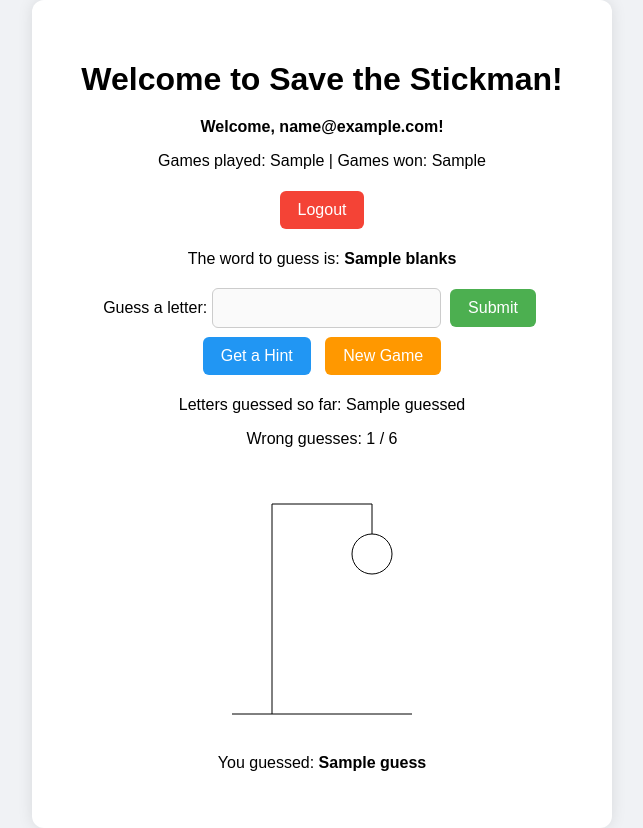
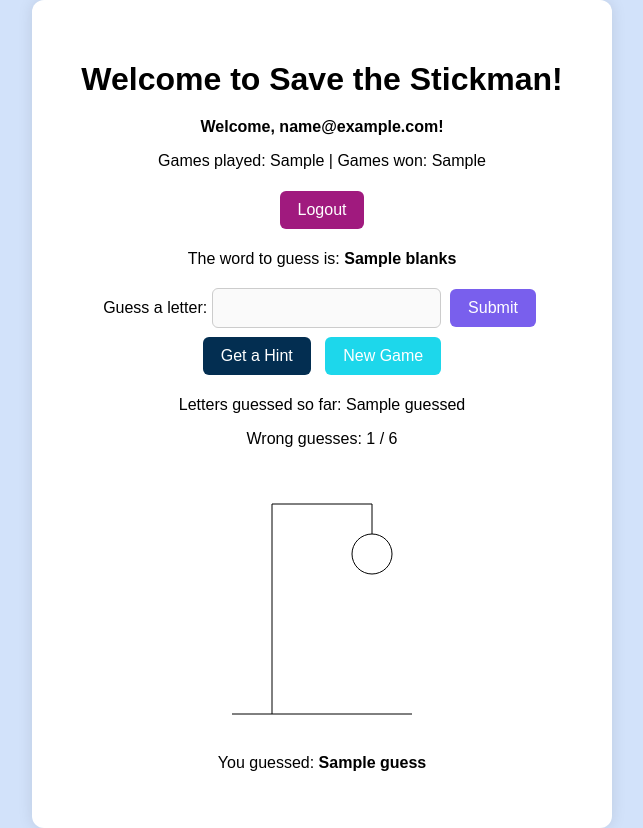
Before and after one commit to elenekhutsishvili/save-the-stickman, a Flask app: template app/templates/index.html in a window 1280 px wide. Shown: the whole page, without its empty margins (318-961 px from the left). Run offline with Flask 3, Linux system fonts and the light colour scheme; a user stored in the database is signed in; the template is opened without the code that fills it: values that come from a table or form of the project are taken from there, most other values are stand-ins (such as "Sample title", 1, 10 or a date in 2020).

Commit message:
frontend changes

```diff
--- a/app/static/style.css
+++ b/app/static/style.css
@@ -2,8 +2,8 @@
 /* style.css */
 
 body {
-    font-family: 'Poppins', sans-serif;
-    background-color: #f0f2f5;
+    font-family: 'Manrope', sans-serif;
+    background-color: #d2e2fa;
     display: flex;
     justify-content: center;
     align-items: center;
@@ -41,6 +41,7 @@ input[type="text"], input[type="password"] {
     font-size: 1rem;
     border: 1px solid #ccc;
     border-radius: 6px;
+    font-family: 'Manrope', sans-serif;
 }
 
 button, input[type="submit"] {
@@ -48,16 +49,18 @@ button, input[type="submit"] {
     font-size: 1rem;
     border: none;
     border-radius: 6px;
-    background-color: #4CAF50; /* default: green */
+    background-color: #795fed; /* default: green */
     color: white;
     cursor: pointer;
     transition: background-color 0.3s, transform 0.2s;
     width: auto; /* ❗ Make button normal width */
     margin: 5px;
+    font-family: 'Manrope', sans-serif; /* 🔥 Add this line */
+
 }
 
 button:hover, input[type="submit"]:hover {
-    background-color: #45a049;
+    background-color: #6140cb;
     transform: scale(1.05);
 }
 
@@ -65,28 +68,31 @@ button:hover, input[type="submit"]:hover {
     font-size: 1.8rem;
     letter-spacing: 8px;
     margin-bottom: 20px;
+    font-family: 'Manrope', sans-serif;
 }
 
 .game-message {
     font-size: 1.5rem;
     color: red;
     margin-top: 20px;
+    font-family: 'Manrope', sans-serif;
 }
 
 .stickman {
     font-size: 3rem;
     margin-top: 30px;
+    font-family: 'Manrope', sans-serif;
 }
 
 /* Special buttons */
 .logout-button {
-    background-color: #f44336; /* red for logout */
+    background-color: #a01a7e; /* red for logout */
 }
 
 .hint-button {
-    background-color: #2196F3; /* blue for hint */
+    background-color: #032e51; /* blue for hint */
 }
 
 .newgame-button {
-    background-color: #ff9800; /* orange for new game */
+    background-color: #1dd7eb; /* orange for new game */
 }
--- a/app/templates/index.html
+++ b/app/templates/index.html
@@ -3,6 +3,7 @@
 <head>
     <title>Save the Stickman</title>
     <link rel="stylesheet" href="{{ url_for('static', filename='style.css') }}">
+    <link href="https://fonts.googleapis.com/css2?family=Poppins&display=swap" rel="stylesheet">
 </head>
 <body>
     <div class="container">
@@ -30,12 +31,13 @@
     <button type="submit" {% if status != 'playing' %}disabled{% endif %}>Submit</button>
 </form>
 
+    <!-- hint button -->
 <form action="/hint" method="get">
     <button type="submit" class="hint-button"
     {% if status != 'playing' or session['hint_used'] %}disabled{% endif %}>Get a Hint</button>
 </form>
 
-    <!-- reset button-->
+    <!-- new game button-->
 <form action="/reset" method="get">
     <button type="submit" class="newgame-button">New Game</button>
 </form>
@@ -44,13 +46,13 @@
 {% if status == 'win' %}
     <h2 style="color: green;">🎉 You guessed the word! You win! 🎉</h2>
 {% elif status == 'lose' %}
-    <h2 style="color: red;">💀 Game Over! The word was: {{ word }}</h2>
+    <h2 style="color: red;">😕 Game Over! The word was: {{ word }}</h2>
 {% endif %}
 
-    <!-- Show guessed letters -->
+    <!-- Show guessed letters and wrong counts-->
 {% if guessed %}
     <p>Letters guessed so far: {{ guessed | join(', ') }}</p>
-    <p>Wrong guesses: {{ session['wrong'] }} / 6</p> <!-- show wrong guess count-->
+    <p>Wrong guesses: {{ session['wrong'] }} / 6</p>
 
 {% endif %}
 
--- a/app/templates/login.html
+++ b/app/templates/login.html
@@ -4,6 +4,7 @@
     <title>Login to Save the Stickman</title>
     <!-- Link to your CSS for styling -->
     <link rel="stylesheet" href="{{ url_for('static', filename='style.css') }}">
+    <link href="https://fonts.googleapis.com/css2?family=Poppins&display=swap" rel="stylesheet">
 
 </head>
 <body>
```
Also changed, not shown: app/words.db.
